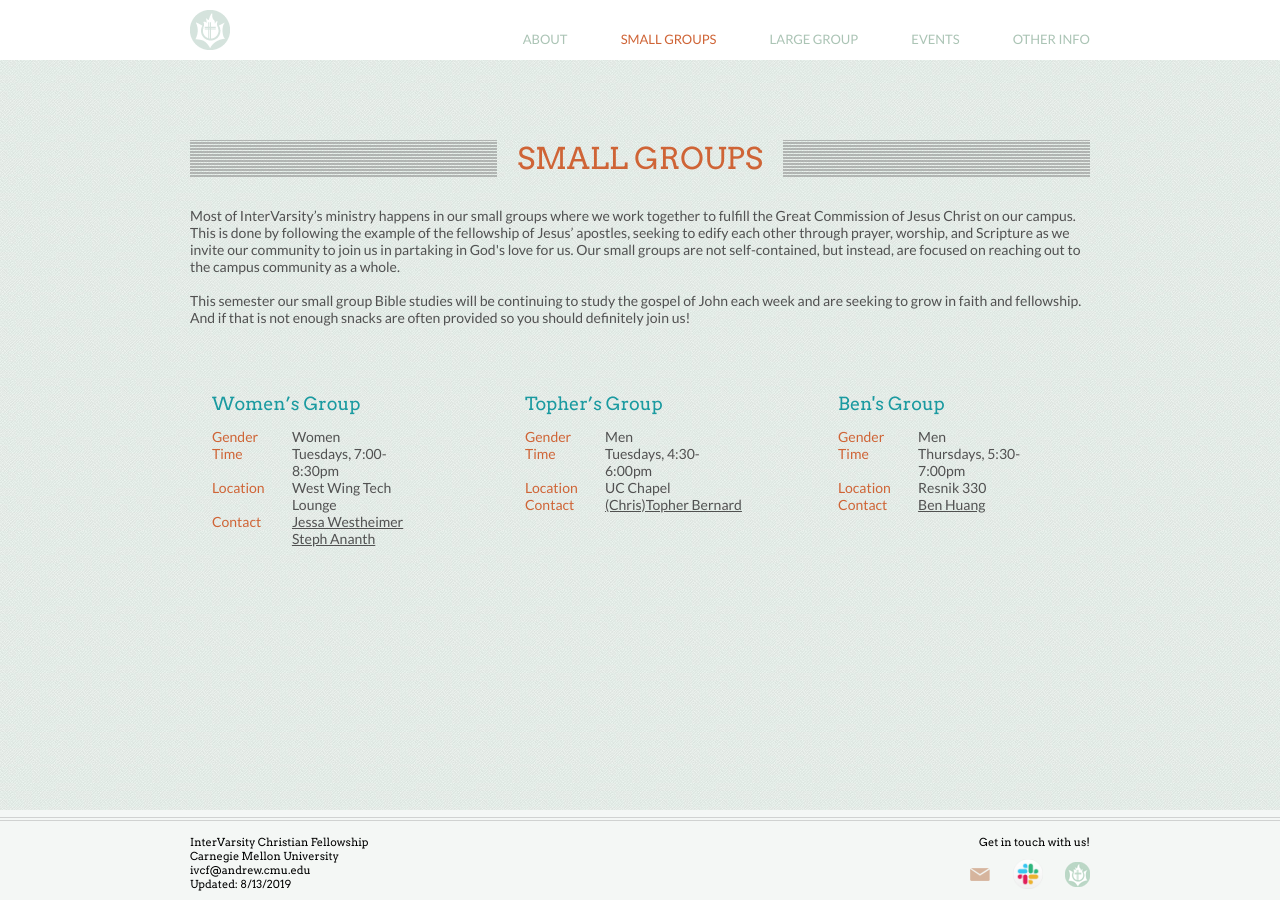
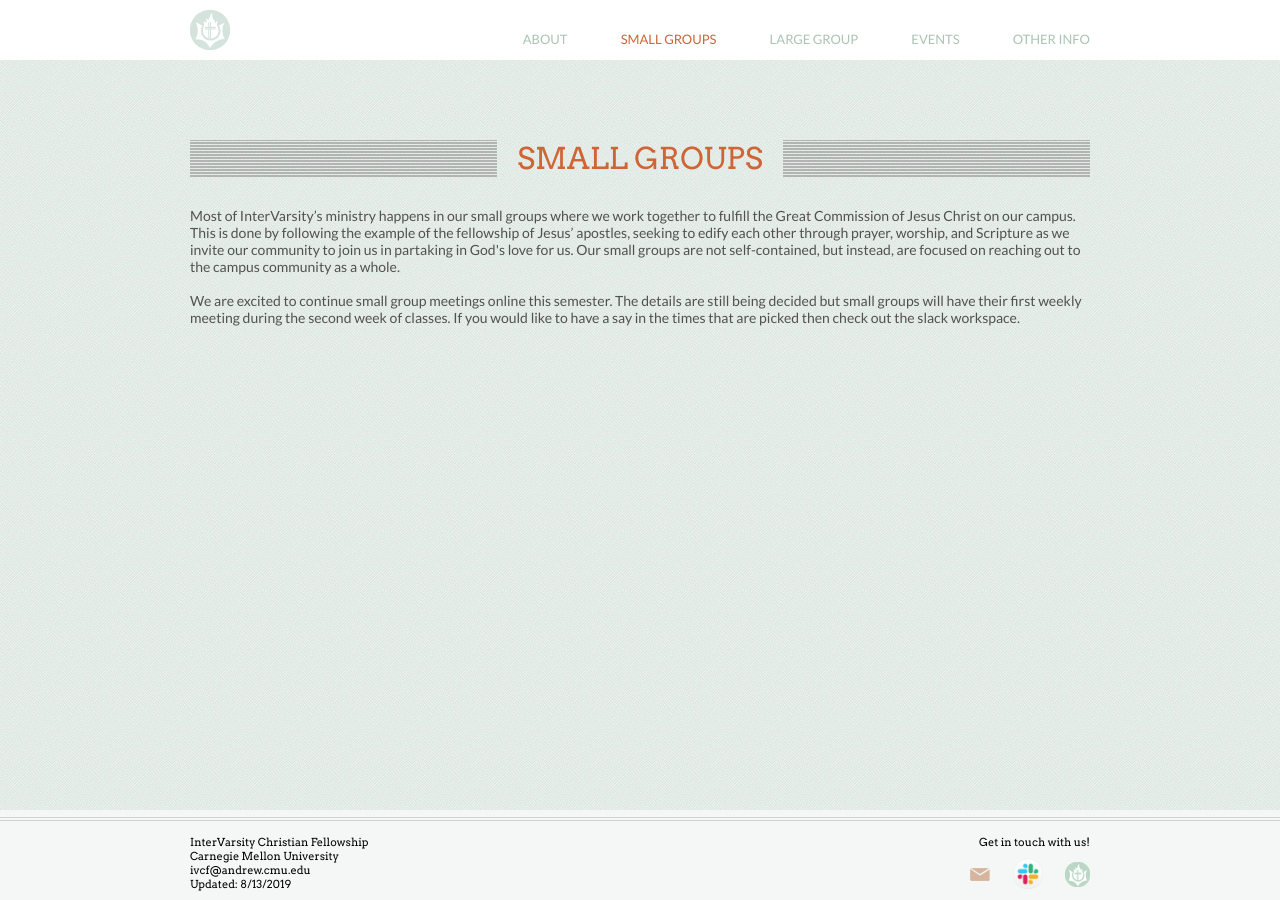
Before and after one commit to ivcf-cmu/ivcf-cmu.github.io, a Jekyll site: the page built from smallgroups.md, in a window 1280 px wide. Built offline with Jekyll 4.4.1, drawn with Linux system fonts in a browser that asks for light colours.

Commit message:
updated small groups page

```diff
--- a/smallgroups.md
+++ b/smallgroups.md
@@ -8,9 +8,9 @@
 </p>
 <br/>
 <p>
-This semester our small group Bible studies will be continuing to study the gospel of John each week and are seeking to grow in faith and fellowship. And if that is not enough snacks are often provided so you should definitely join us!
+We are excited to continue small group meetings online this semester. The details are still being decided but small groups will have their first weekly meeting during the second week of classes. If you would like to have a say in the times that are picked then check out the slack workspace.
 </p>
-<br/>
+<!-- <br/>
 <div class="cogs">
 	<div class="tricolumn">
 		<div class="smallgroup">
@@ -60,4 +60,4 @@
 			</dl>
 		</div>
 	</div>
-</div>
+</div> -->
```
